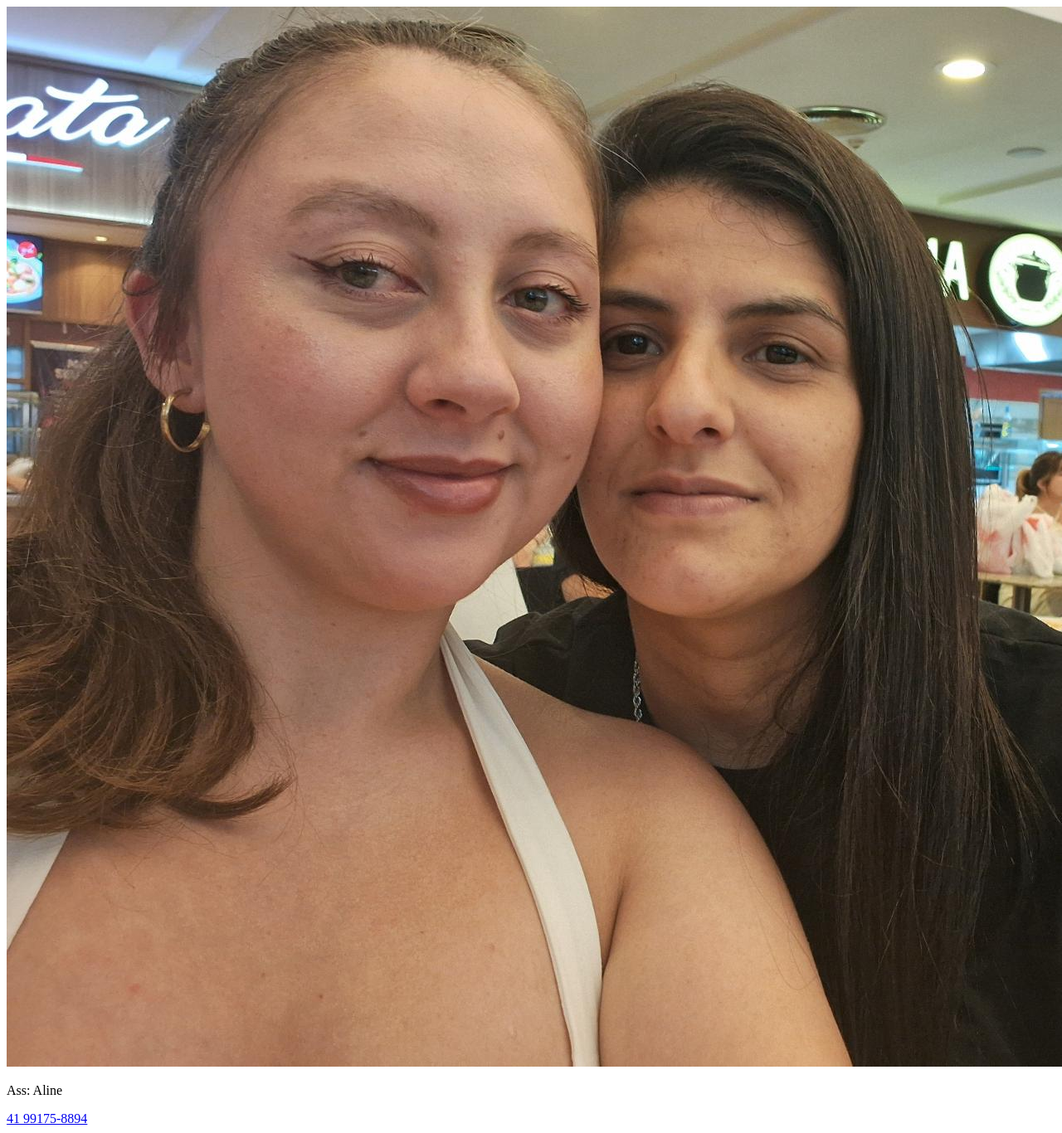
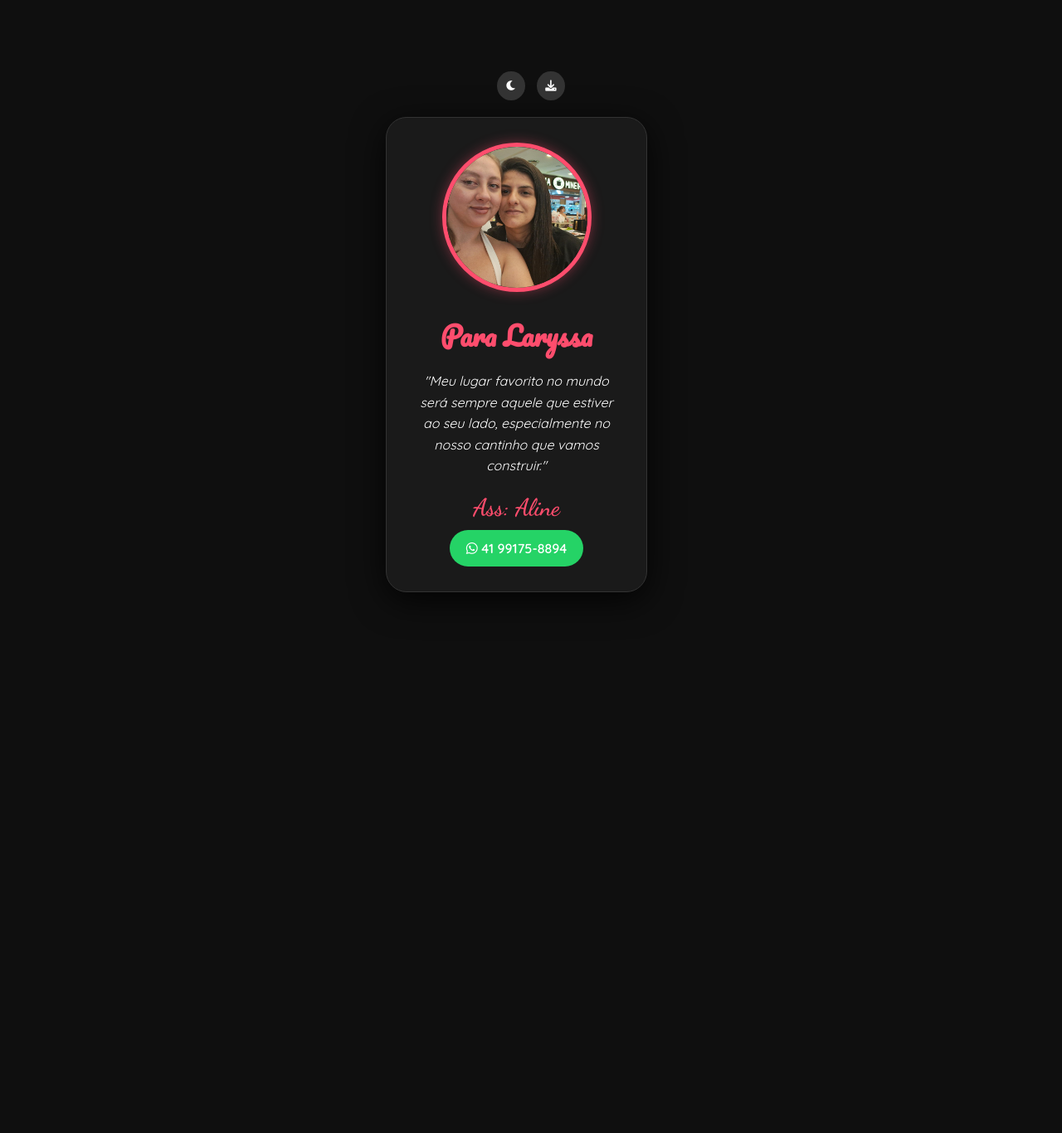
Before and after one commit to Aline-1996/cartao-laryssa, a PHP site: page / in a window 1280 px wide; the page is wider, and only the part inside the window is pictured. Shown: that part at 83% size. After the commit the page ends 714 px from the top of that part, so only its background shows below. Run offline with PHP 8.4, Linux system fonts and the light colour scheme.

Commit message:
Site finalizado com modo escuro

```diff
--- a/css/style.css
+++ b/css/style.css
@@ -1,274 +1,92 @@
-:root {
-    /* Variáveis Base */
-    --font-primary: 'Playfair Display', serif;
-    --font-secondary: 'Poppins', sans-serif;
-    --font-cursive: 'Great Vibes', cursive;
-    --max-width: 480px;
-    --transition-speed: 0.5s;
-}
-
-/* ==================================== */
-/* 1. Definição dos Temas (Variáveis) */
-/* ==================================== */
-
-/* Tema Padrão (Rose) */
-.theme-rose {
-    --primary-color: #e91e63;
-    --secondary-color: #ffc107;
-    --text-color: #333;
-    --text-light: #555;
-    --card-bg-color: #fff;
-    --page-bg-color: #f7f7f7;
-    --shadow-color: rgba(0, 0, 0, 0.1);
-}
-
-/* Tema Escuro (Dark) */
-.theme-dark {
-    --primary-color: #f06292;
-    --secondary-color: #ffe082;
-    --text-color: #eee;
-    --text-light: #bbb;
-    --card-bg-color: #2c2c2c;
-    --page-bg-color: #1a1a1a;
-    --shadow-color: rgba(0, 0, 0, 0.4);
-}
-
-/* ==================================== */
-/* 2. Base e Transições */
-/* ==================================== */
-
-*, *::before, *::after {
-    box-sizing: border-box;
-    margin: 0;
-    padding: 0;
-}
+* { margin: 0; padding: 0; box-sizing: border-box; }
 
 body {
-    font-family: var(--font-secondary);
-    line-height: 1.6;
-    background-color: var(--page-bg-color);
-    color: var(--text-color);
-    transition: background-color var(--transition-speed) ease, color var(--transition-speed) ease;
+    transition: background 0.5s ease;
+    font-family: 'Quicksand', sans-serif;
     display: flex;
     justify-content: center;
-    align-items: flex-start;
+    align-items: center;
     min-height: 100vh;
 }
 
-/* Configuração das Fontes */
-.font-great-vibes { font-family: var(--font-cursive); }
-.font-playfair { font-family: var(--font-primary); }
-.font-poppins { font-family: var(--font-secondary); }
-
-/* ==================================== */
-/* 3. Estilo do Cartão (Card) */
-/* ==================================== */
-
-.card {
-    width: 100%;
-    max-width: var(--max-width);
-    margin: 40px 20px;
-    padding: 30px;
-    border-radius: 20px;
-    background-color: var(--card-bg-color);
-    box-shadow: 0 10px 40px var(--shadow-color);
-    text-align: center;
-    overflow: hidden;
-    animation: fadeIn 1s ease-out forwards;
-    opacity: 0;
-    transition: transform 0.3s ease-in-out, box-shadow 0.3s ease;
+/* MODO ESCURO */
+body.theme-dark {
+    background: #0f0f0f;
+    color: #ffffff;
 }
 
-.card:hover {
-    transform: translateY(-5px);
-    box-shadow: 0 15px 50px var(--shadow-color);
+.theme-dark .card {
+    background: #1a1a1a;
+    box-shadow: 0 10px 40px rgba(0,0,0,0.8);
+    border: 1px solid #333;
 }
 
-#title {
-    font-family: var(--font-primary);
-    font-weight: 700;
-    font-size: 2.5em;
-    color: var(--primary-color);
-    margin-bottom: 25px;
-    transition: color var(--transition-speed) ease;
+/* MODO CLARO (Opcional) */
+body.theme-rose {
+    background: #ffeef2;
+    color: #444;
 }
 
-/* ==================================== */
-/* 4. Imagem no Formato de CARD RETANGULAR */
-/* ==================================== */
-
-.image-wrap {
-    width: 90%;
-    max-width: 350px;
-    height: 250px;
-    margin: 0 auto 30px;
-    border-radius: 15px;
-    overflow: hidden;
-    border: 3px solid var(--primary-color);
-    box-shadow: 0 5px 15px rgba(0, 0, 0, 0.1);
-    transition: all 0.5s ease;
-
-    animation: fadeIn 1s ease-out 0.2s forwards;
-    opacity: 0;
+.theme-rose .card {
+    background: #fff;
+    box-shadow: 0 10px 30px rgba(255,182,193,0.4);
 }
 
-.image-wrap:hover {
-    transform: scale(1.02);
-    border-color: var(--secondary-color);
+/* CARTÃO */
+.card {
+    padding: 30px;
+    border-radius: 25px;
+    text-align: center;
+    max-width: 350px;
+    width: 90%;
+    transition: transform 0.3s ease;
 }
 
 .profile {
-    width: 100%;
-    height: 100%;
+    width: 180px;
+    height: 180px;
+    border-radius: 50%;
     object-fit: cover;
-    transition: transform 0.3s ease;
+    border: 5px solid #ff4d6d;
+    margin-bottom: 20px;
+    box-shadow: 0 0 15px rgba(255, 77, 109, 0.4);
 }
 
-/* ==================================== */
-/* 5. Frases e Espaçamento Aumentado */
-/* ==================================== */
+h1 { font-family: 'Pacifico', cursive; color: #ff4d6d; margin-bottom: 15px; }
 
-.phrases {
-    padding: 0 10px;
+#phrase { font-style: italic; line-height: 1.6; margin-bottom: 20px; }
+
+.signature { font-family: 'Dancing Script', cursive; font-size: 1.8rem; color: #ff4d6d; margin-bottom: 10px; }
+
+/* EFEITOS NOS BOTÕES */
+.btn-effect {
+    cursor: pointer;
+    border: none;
+    transition: all 0.3s cubic-bezier(0.175, 0.885, 0.32, 1.275);
+    display: inline-block;
 }
 
-.phrase {
-    font-size: 1.15em;
-    margin: 25px 0; /* Espaçamento vertical aumentado */
-    color: var(--text-color);
-
-    /* Estilo de Transição/Revelação */
-    opacity: 0;
-    transform: translateY(15px);
-    transition: opacity 0.6s ease-out, transform 0.6s ease-out;
+.btn-effect:hover {
+    transform: scale(1.1) translateY(-3px);
+    box-shadow: 0 5px 15px rgba(255, 77, 109, 0.4);
 }
 
-.phrase.is-visible {
-    opacity: 1;
-    transform: translateY(0);
+.btn-effect:active { transform: scale(0.95); }
+
+.whatsapp-btn {
+    background: #25d366;
+    color: white;
+    padding: 12px 20px;
+    border-radius: 50px;
+    text-decoration: none;
+    font-weight: bold;
 }
 
-/* ==================================== */
-/* 6. Assinatura e WhatsApp (Footer Contact) */
-/* ==================================== */
-
-.footer-contact {
-    display: flex;
-    flex-direction: column;
-    align-items: center;
-    gap: 15px;
-    margin-top: 35px;
-    padding-top: 20px;
-    border-top: 1px solid var(--text-light);
+.controls { margin-bottom: 20px; text-align: center; }
+.controls button {
+    background: #333;
+    color: white;
+    padding: 10px;
+    margin: 0 5px;
+    border-radius: 50%;
 }
-
-.signature {
-    font-family: var(--font-cursive);
-    font-size: 2em;
-    color: var(--primary-color);
-    margin: 0;
-    padding: 0;
-    border: none;
-}
-
-.whatsapp-btn {
-    display: inline-flex;
-    align-items: center;
-    gap: 8px;
-    padding: 10px 20px;
-    border-radius: 25px;
-    background-color: #25D366;
-    color: white;
-    text-decoration: none;
-    font-weight: 600;
-    transition: background-color 0.3s ease, transform 0.3s ease;
-    box-shadow: 0 4px 10px rgba(37, 211, 102, 0.4);
-}
-
-.whatsapp-btn:hover {
-    background-color: #128C7E;
-    transform: translateY(-2px);
-}
-
-.whatsapp-btn i {
-    font-size: 1.4em;
-}
-
-/* ==================================== */
-/* 7. Controles (Buttons) */
-/* ==================================== */
-
-.controls {
-    display: flex;
-    flex-wrap: wrap;
-    justify-content: center;
-    gap: 10px;
-    margin-bottom: 30px;
-    padding: 0 10px;
-}
-
-.btn {
-    padding: 10px 15px;
-    border: none;
-    border-radius: 10px;
-    font-family: var(--font-secondary);
-    font-weight: 600;
-    cursor: pointer;
-    background-color: var(--primary-color);
-    color: white;
-    box-shadow: 0 4px 10px rgba(0, 0, 0, 0.1);
-
-    transition: all 0.3s ease;
-
-    flex-grow: 1;
-}
-
-.btn:hover {
-    background-color: color-mix(in srgb, var(--primary-color) 85%, black);
-    transform: translateY(-2px);
-    box-shadow: 0 6px 15px rgba(0, 0, 0, 0.2);
-}
-
-.btn:active {
-    transform: translateY(0);
-}
-
-#fontSelect {
-    appearance: none;
-    text-align: center;
-    text-align-last: center;
-    min-width: 120px;
-}
-
-/* ==================================== */
-/* 8. Keyframes para Animações */
-/* ==================================== */
-
-@keyframes fadeIn {
-    from { opacity: 0; transform: translateY(20px); }
-    to { opacity: 1; transform: translateY(0); }
-}
-
-/* ==================================== */
-/* 9. Responsividade (Mobile) */
-/* ==================================== */
-
-@media (max-width: 600px) {
-    #title {
-        font-size: 2em;
-    }
-
-    .card {
-        margin: 20px 10px;
-        padding: 20px;
-    }
-
-    .controls {
-        flex-direction: column;
-        gap: 8px;
-    }
-
-    .btn {
-        width: 100%;
-    }
-}
--- a/index.html
+++ b/index.html
@@ -1,27 +1,39 @@
-<!doctype html>
+<!DOCTYPE html>
 <html lang="pt-br">
 <head>
-  <meta charset="utf-8">
-  <meta name="viewport" content="width=device-width,initial-scale=1">
+    <meta charset="UTF-8">
+    <meta name="viewport" content="width=device-width, initial-scale=1.0">
     <title>Para Laryssa</title>
+    <link href="https://fonts.googleapis.com/css2?family=Dancing+Script:wght@600&family=Pacifico&family=Quicksand:wght@400;600&display=swap" rel="stylesheet">
+    <link rel="stylesheet" href="https://cdnjs.cloudflare.com/ajax/libs/font-awesome/6.0.0/css/all.min.css">
+    <link rel="stylesheet" href="css/style.css">
 </head>
-<body class="theme-rose">
-  <div class="page">
+<body class="theme-dark"> <div class="page">
+        <div class="controls no-print">
+            <button class="btn-effect" onclick="changeTheme()" title="Trocar Tema"><i class="fas fa-moon"></i></button>
+            <button class="btn-effect" onclick="window.print()" title="Baixar PDF"><i class="fas fa-download"></i></button>
+        </div>
+
         <div class="card" id="card">
             <div class="image-wrap">
                 <img src="images/lary.jpg" alt="Laryssa" class="profile" id="profileImg">
             </div>
 
+            <h1 id="mainTitle">Para Laryssa</h1>
+
+            <div class="content">
+                <p id="phrase">"Meu lugar favorito no mundo será sempre aquele que estiver ao seu lado, especialmente no nosso cantinho que vamos construir."</p>
+            </div>
+
             <div class="footer-contact">
                 <p class="signature">Ass: Aline</p>
-          <a href="https://wa.me/5541991758894" target="_blank" class="whatsapp-btn">
-              <i class="fab fa-whatsapp"></i>
-              41 99175-8894
+                <a href="https://wa.me/5541991758894" target="_blank" class="whatsapp-btn btn-effect">
+                    <i class="fab fa-whatsapp"></i> 41 99175-8894
                 </a>
             </div>
-
         </div>
     </div>
+
     <script src="js/script.js" defer></script>
 </body>
 </html>
--- a/js/script.js
+++ b/js/script.js
@@ -108,3 +108,16 @@ document.addEventListener('DOMContentLoaded', () => {
         document.querySelector('.controls').style.display = 'flex';
     });
 });
+
+function changeTheme() {
+    const body = document.body;
+    const icon = document.querySelector('.controls button i');
+
+    if (body.classList.contains('theme-dark')) {
+        body.classList.replace('theme-dark', 'theme-rose');
+        icon.classList.replace('fa-moon', 'fa-sun');
+    } else {
+        body.classList.replace('theme-rose', 'theme-dark');
+        icon.classList.replace('fa-sun', 'fa-moon');
+    }
+}
```
Lines whose indentation alone changed are shown as unchanged.
